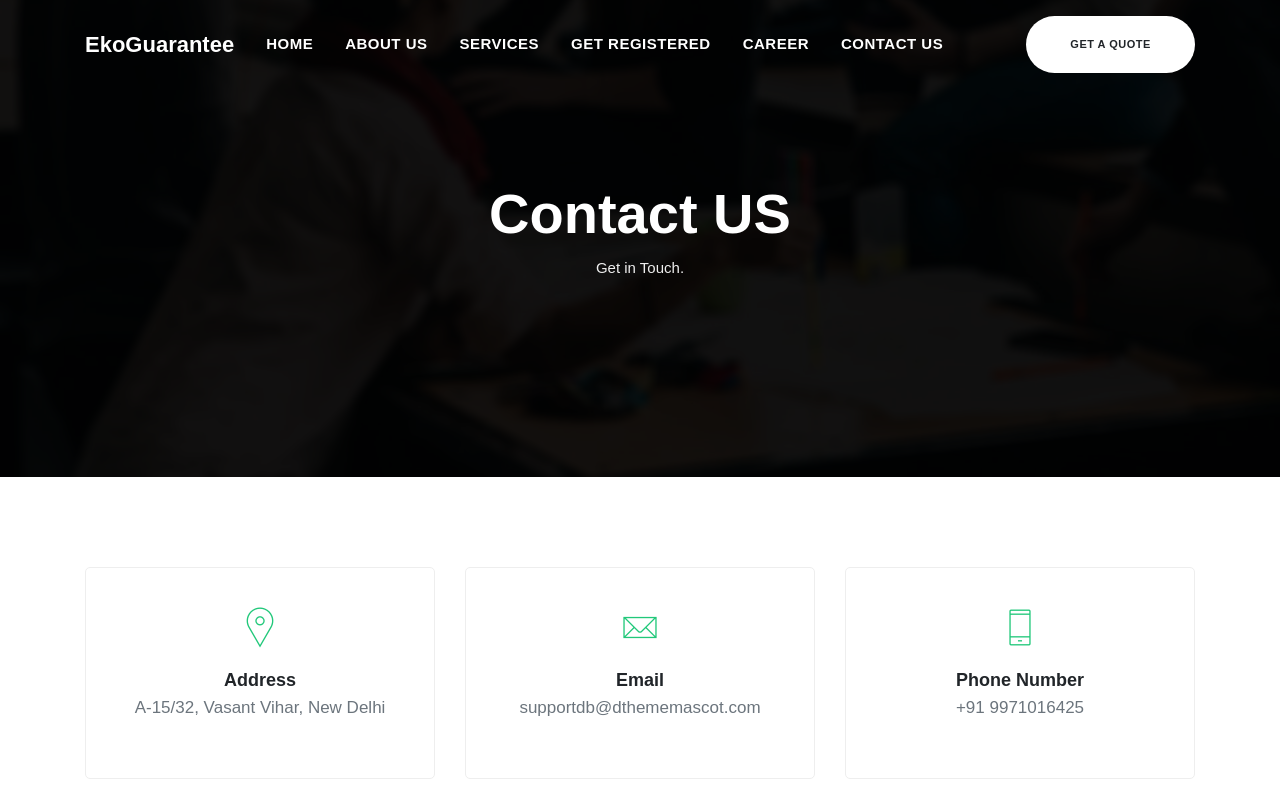
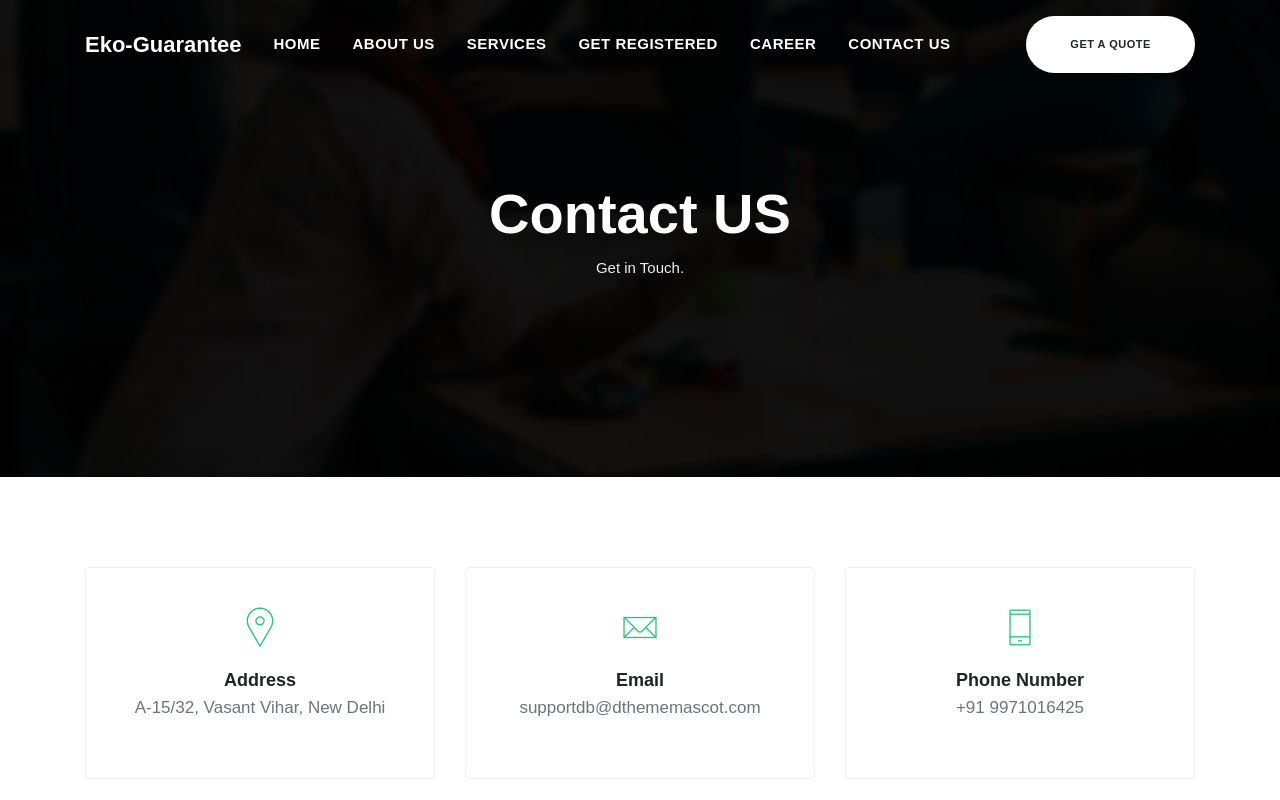
Before and after one commit to shailey-10/Eko-Guarantee, a plain HTML site: page contact.html in a window 1280 px wide. Shown: the top 800 px of the page. Drawn offline with Linux system fonts and the light colour scheme; some packages are replaced by stand-ins of ours; files whose address does not match are found by name; a web font is replaced by a local one.

Commit message:
Update contact.html

```diff
--- a/contact.html
+++ b/contact.html
@@ -44,7 +44,7 @@
     <nav class="navbar navbar-expand-lg navbar-dark trans-navigation fixed-top navbar-togglable">
         <div class="container">
             <a class="navbar-brand" href="index.html">
-                <h3>EkoGuarantee</h3>
+                <h3>Eko-Guarantee</h3>
             </a>
             <!-- Toggler -->
             <button class="navbar-toggler" type="button" data-toggle="collapse" data-target="#navbarCollapse" aria-controls="navbarCollapse" aria-expanded="false" aria-label="Toggle navigation">
```
